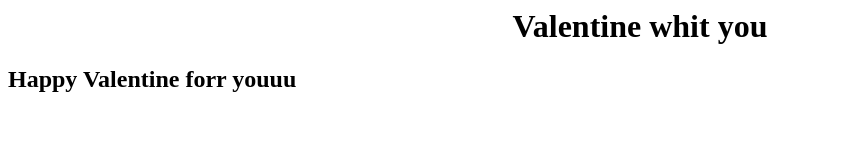
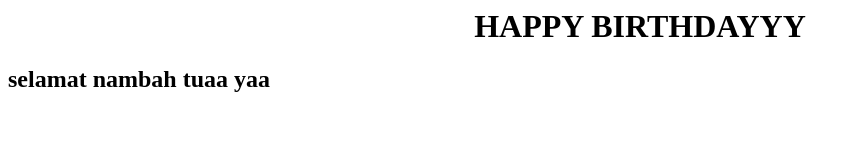
Before and after one commit to Nachrowiel/ikutannn-yaa, a plain HTML site: page index.html in a window 1280 px wide. Shown: the whole page, without its empty margins (0-858 px from the left). Drawn offline with Linux system fonts and the light colour scheme.

Commit message:
Update index.html

```diff
--- a/index.html
+++ b/index.html
@@ -1,6 +1,6 @@
 <body>
   <div id="card">
-    <center><h1>Valentine whit you</h1></center>
+    <center><h1>HAPPY BIRTHDAYYY</h1></center>
     <div class="heart" id="heart1">
       <div id="half1">
         <div id="circle"></div>
@@ -12,7 +12,7 @@
       </div>
     </div>
     <div id="message">
-      <h2>Happy Valentine forr youuu</h2>
+      <h2>selamat nambah tuaa yaa  </h2>
     </div>
     <div class="heart" id="heart2">
       <div id="half1">
```
